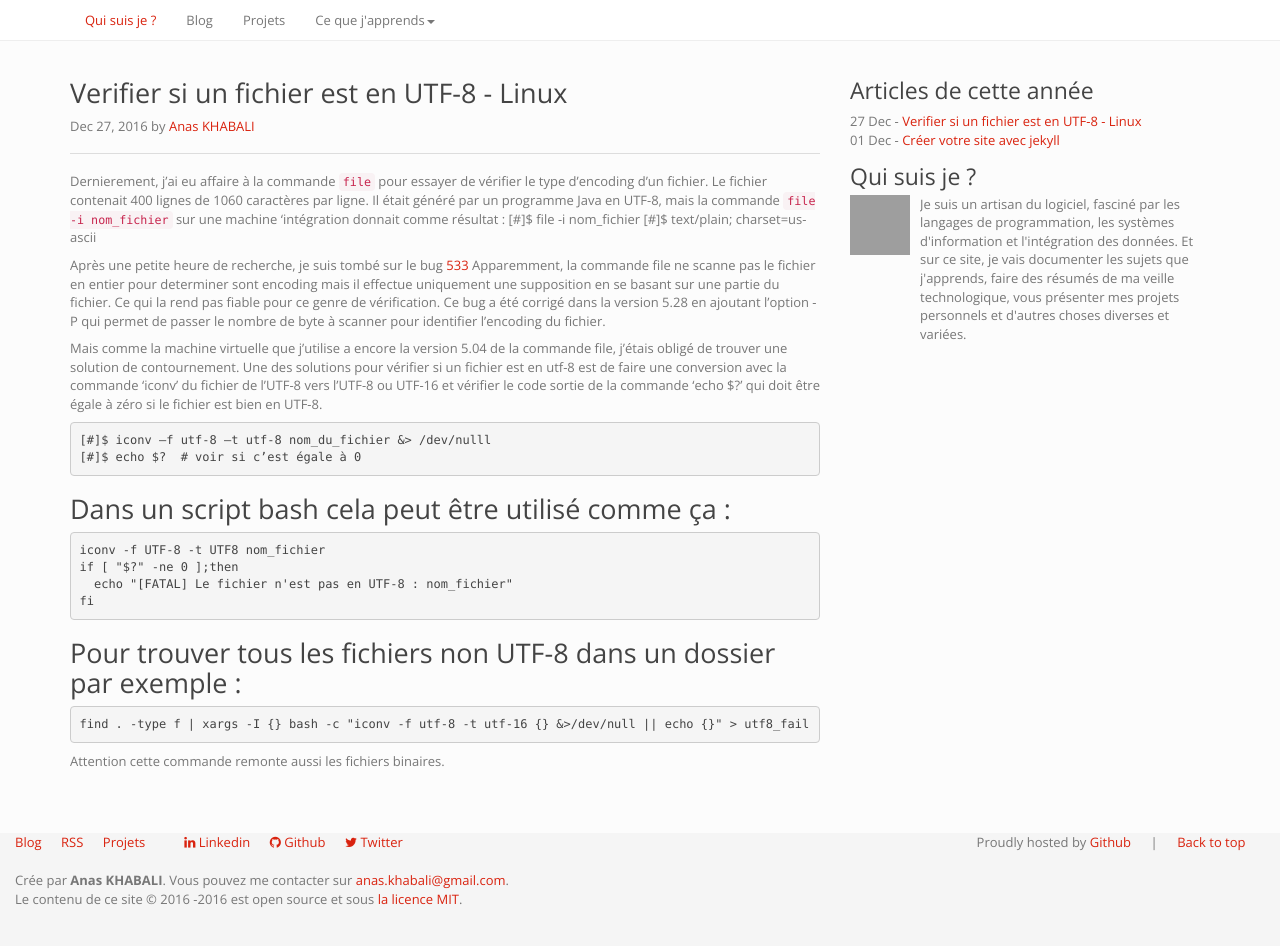
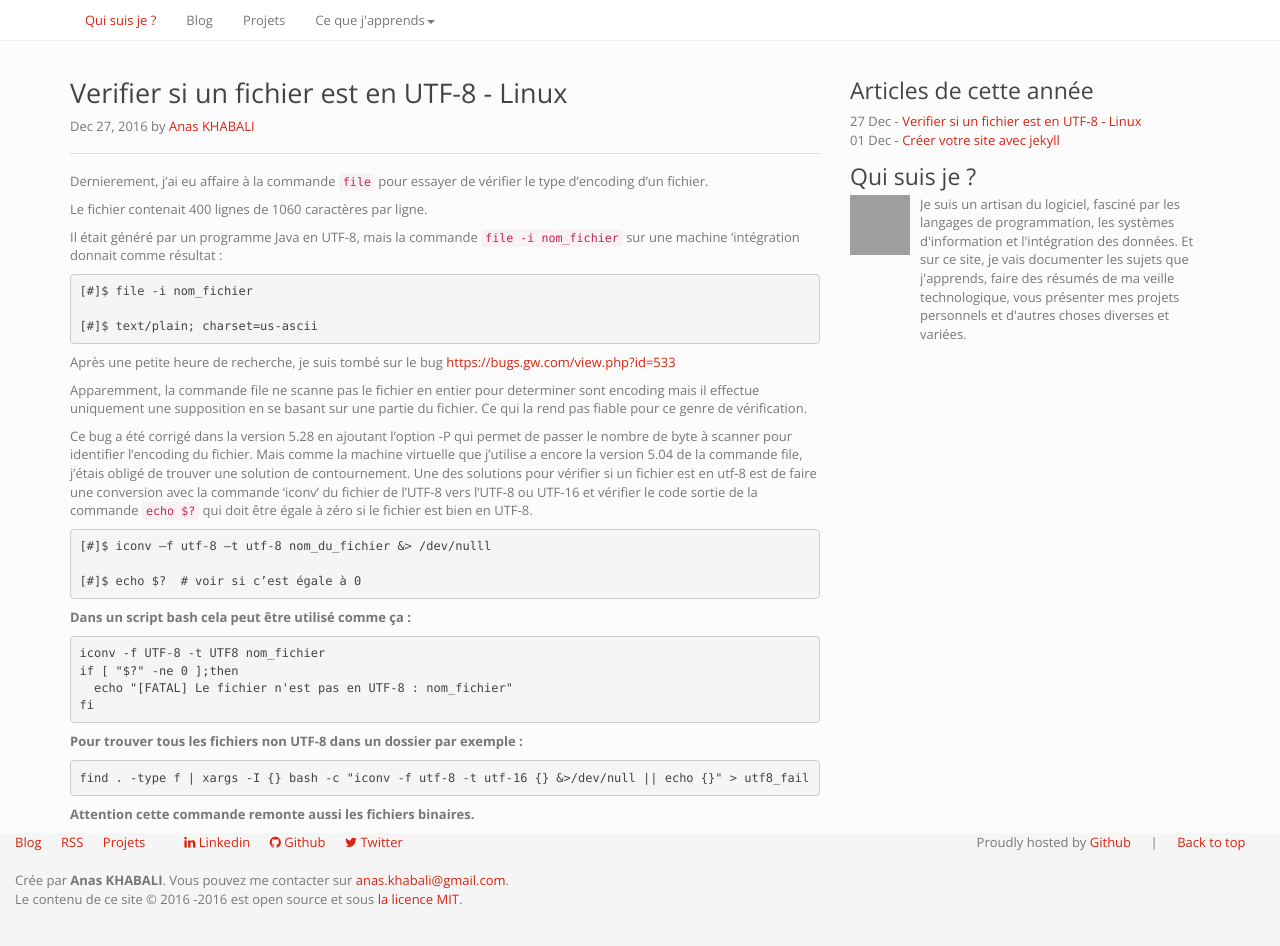
Before and after one commit to khabali/khabali.github.io, a Jekyll site: the page built from _posts/2016-12-27-verifier-fichier-utf-8-linux.markdown, in a window 1280 px wide and 953 px high. Shown: the top 946 px of the window. Built offline with Jekyll 4.4.1, drawn with Linux system fonts in a browser that asks for light colours; grey boxes are pictures that could not be loaded.

Commit message:
[post] Verifier si un fichier est en UTF-8 - Linux - Organisation

````diff
--- a/_posts/2016-12-27-verifier-fichier-utf-8-linux.markdown
+++ b/_posts/2016-12-27-verifier-fichier-utf-8-linux.markdown
@@ -6,24 +6,34 @@ author: Anas KHABALI
 categories: encoding linux
 ---
 Dernierement, j'ai eu affaire à la commande `file` pour essayer de vérifier le type d'encoding d'un fichier.
+
 Le fichier contenait 400 lignes de 1060 caractères par ligne.
+
 Il était généré par un programme Java en UTF-8, mais la commande `file -i nom_fichier` sur une machine 'intégration  donnait comme résultat :
+
+```
 [#]$ file -i nom_fichier
+
 [#]$ text/plain; charset=us-ascii
+```
 
-Après une petite heure de recherche, je suis tombé sur le bug [533](https://bugs.gw.com/view.php?id=533)
+Après une petite heure de recherche, je suis tombé sur le bug [https://bugs.gw.com/view.php?id=533](https://bugs.gw.com/view.php?id=533)
+
 Apparemment, la commande file ne scanne pas le fichier en entier pour determiner sont encoding mais il effectue uniquement une supposition en se basant sur une partie du fichier.
 Ce qui la rend pas fiable pour ce genre de vérification.
+
 Ce bug a été corrigé dans la version 5.28 en ajoutant l'option -P qui permet de passer le nombre de byte à scanner pour identifier l'encoding du fichier.
+Mais comme la machine virtuelle que j'utilise a encore la version 5.04 de la commande file, j'étais obligé de trouver une solution de contournement.
+Une des solutions pour vérifier si un fichier est en utf-8 est de faire une conversion avec la commande 'iconv' du fichier de l'UTF-8 vers l'UTF-8 ou UTF-16 et vérifier le code sortie de la commande `echo $?` qui doit être égale à zéro si le fichier est bien en UTF-8.
 
-Mais comme la machine virtuelle que j'utilise a encore la version 5.04 de la commande file, j'étais obligé de trouver une solution de contournement.
-Une des solutions pour vérifier si un fichier est en utf-8 est de faire une conversion avec la commande 'iconv' du fichier de l'UTF-8 vers l'UTF-8 ou UTF-16 et vérifier le code sortie de la commande 'echo $?' qui doit être égale à zéro si le fichier est bien en UTF-8.
 ```
 [#]$ iconv –f utf-8 –t utf-8 nom_du_fichier &> /dev/nulll
+
 [#]$ echo $?  # voir si c’est égale à 0
 ```
 
-## Dans un script bash cela peut être utilisé comme ça :
+**Dans un script bash cela peut être utilisé comme ça :**
+
 ```
 iconv -f UTF-8 -t UTF8 nom_fichier
 if [ "$?" -ne 0 ];then
@@ -31,10 +41,10 @@ if [ "$?" -ne 0 ];then
 fi
 ```
 
-## Pour trouver tous les fichiers non UTF-8 dans un dossier par exemple :
+**Pour trouver tous les fichiers non UTF-8 dans un dossier par exemple :**
 
 ```
 find . -type f | xargs -I {} bash -c "iconv -f utf-8 -t utf-16 {} &>/dev/null || echo {}" > utf8_fail
 ```
 
-Attention cette commande remonte aussi les fichiers binaires.
+**Attention cette commande remonte aussi les fichiers binaires.**
````
